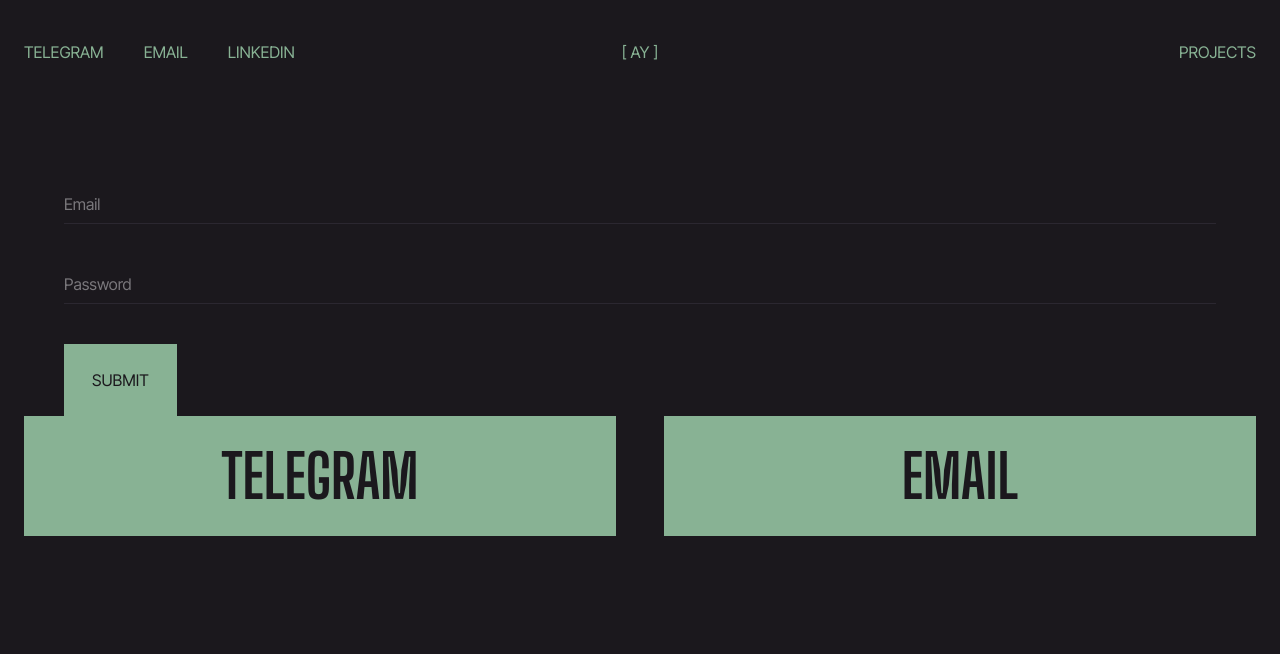
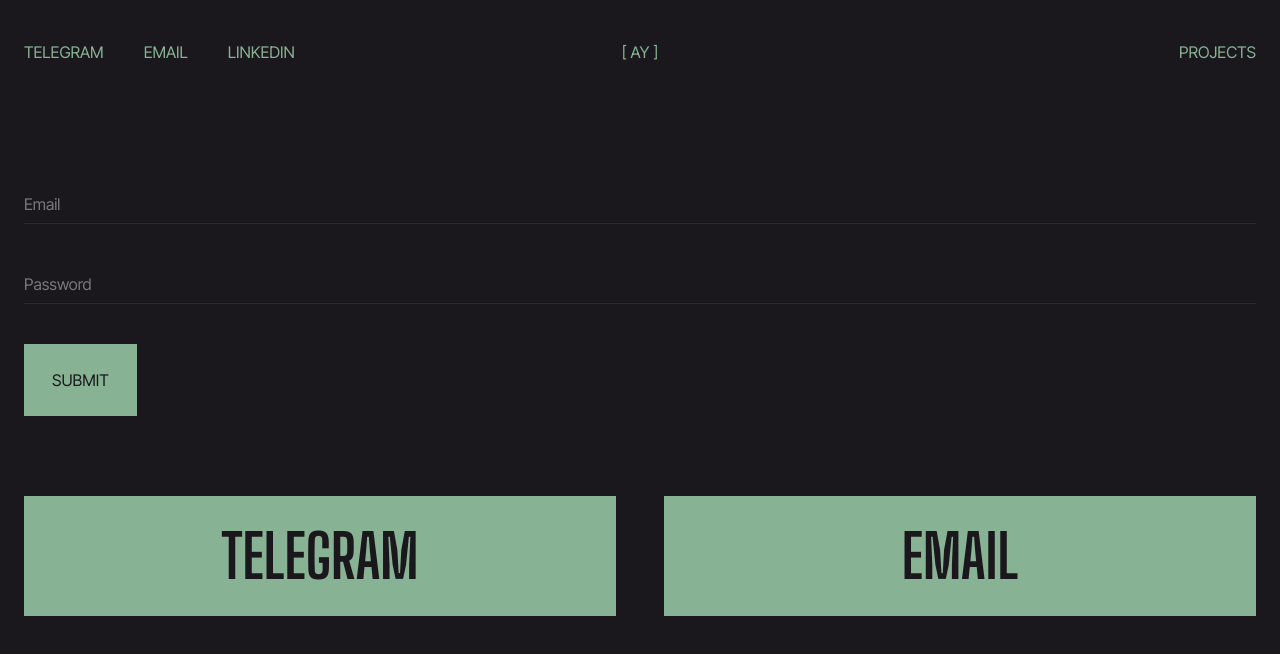
Before and after one commit to intmain84/lexaxa-com, a Vue app: page /error-example in a window 1280 px wide. Shown: the top 654 px of the page. Built offline with nearby package versions, Linux system fonts and the light colour scheme; no server answers; the HTML template or start-up script is replaced by a standard one.

Commit message:
1st deploy

```diff
--- a/src/App.vue
+++ b/src/App.vue
@@ -3,7 +3,7 @@ import '@/index.css'
 import TheHeader from '@/components/header/TheHeader.vue'
 import TheFooter from '@/components/footer/TheFooter.vue'
 import { onMounted } from 'vue'
-import { useUserStore } from './stores/user'
+import { useUserStore } from '@/stores/user'
 import { useRouter } from 'vue-router'
 
 const userStore = useUserStore()
--- a/src/components/home-hero/HomeHero.vue
+++ b/src/components/home-hero/HomeHero.vue
@@ -11,7 +11,7 @@ const competence = ['React.js', 'Next.js', 'Vue.js', 'Figma', 'Webflow']
     <h1
       class="font-headers uppercase font-bold text-[5.7rem]/26 w-[88%] xl:text-[8rem]/36 xl:w-[76%]"
     >
-      Creating digital solutions where usability comes first
+      Designing, coding, and making the digital world easier
     </h1>
 
     <div class="flex justify-between gap-8">
--- a/src/index.css
+++ b/src/index.css
@@ -21,5 +21,5 @@
 }
 
 .container-narrow {
-  @apply mx-auto xl:max-w-[75rem] px-6;
+  @apply mx-auto xl:max-w-[88rem] px-6;
 }
--- a/src/lib/firebase.ts
+++ b/src/lib/firebase.ts
@@ -2,8 +2,6 @@ import { initializeApp } from 'firebase/app'
 import { getFirestore } from 'firebase/firestore'
 import { getAuth } from 'firebase/auth'
 import { getStorage } from 'firebase/storage'
-
-console.log(import.meta.env.VITE_API_KEY)
 
 const firebaseConfig = {
   apiKey: import.meta.env.VITE_API_KEY,
--- a/src/router/index.ts
+++ b/src/router/index.ts
@@ -1,9 +1,18 @@
 import { createRouter, createWebHistory } from 'vue-router'
 import { routes } from '@/router/routes.ts'
+import { useUserStore } from '@/stores/user.ts'
 
 const router = createRouter({
   history: createWebHistory(import.meta.env.BASE_URL),
   routes,
 })
 
+router.beforeEach(async (to) => {
+  const userStore = useUserStore()
+  if (!userStore.currentUserId && to.meta.requiresAuth && to.name !== 'Login') {
+    // redirect the user to the login page
+    return { name: 'home' }
+  }
+})
+
 export default router
--- a/src/views/ErrorExample.vue
+++ b/src/views/ErrorExample.vue
@@ -16,7 +16,7 @@ function handleClick() {
 </script>
 
 <template>
-  <div class="container-narrow mt-20">
+  <div class="container-narrow my-20">
     <form @submit.prevent="handleClick">
       <div class="form-group">
         <input
--- a/src/views/projects/NewProject.vue
+++ b/src/views/projects/NewProject.vue
@@ -7,6 +7,11 @@ import { uploadFile, deleteFile } from '@/lib/storage'
 import { useProjectsStore } from '@/stores/projects'
 import { useRouter } from 'vue-router'
 import type { ContentBlock, Images } from '@/types'
+
+import { useUserStore } from '@/stores/user'
+const userStore = useUserStore()
+
+console.log('new', userStore.currentUserId)
 
 const projectsStore = useProjectsStore()
 const router = useRouter()
@@ -98,7 +103,7 @@ const submitForm = async () => {
     content: JSON.parse(JSON.stringify(content.value)),
   }
   try {
-    await projectsStore.postProject(formData)
+    await projectsStore.postProject({ ...formData, createdAt: new Date().toISOString() })
     router.push({ name: 'projects' })
   } catch (error) {
     alert(error)
```
Also changed, not shown: firebase.json (added), 1 other file (tests, documents, lock files or other folders).
